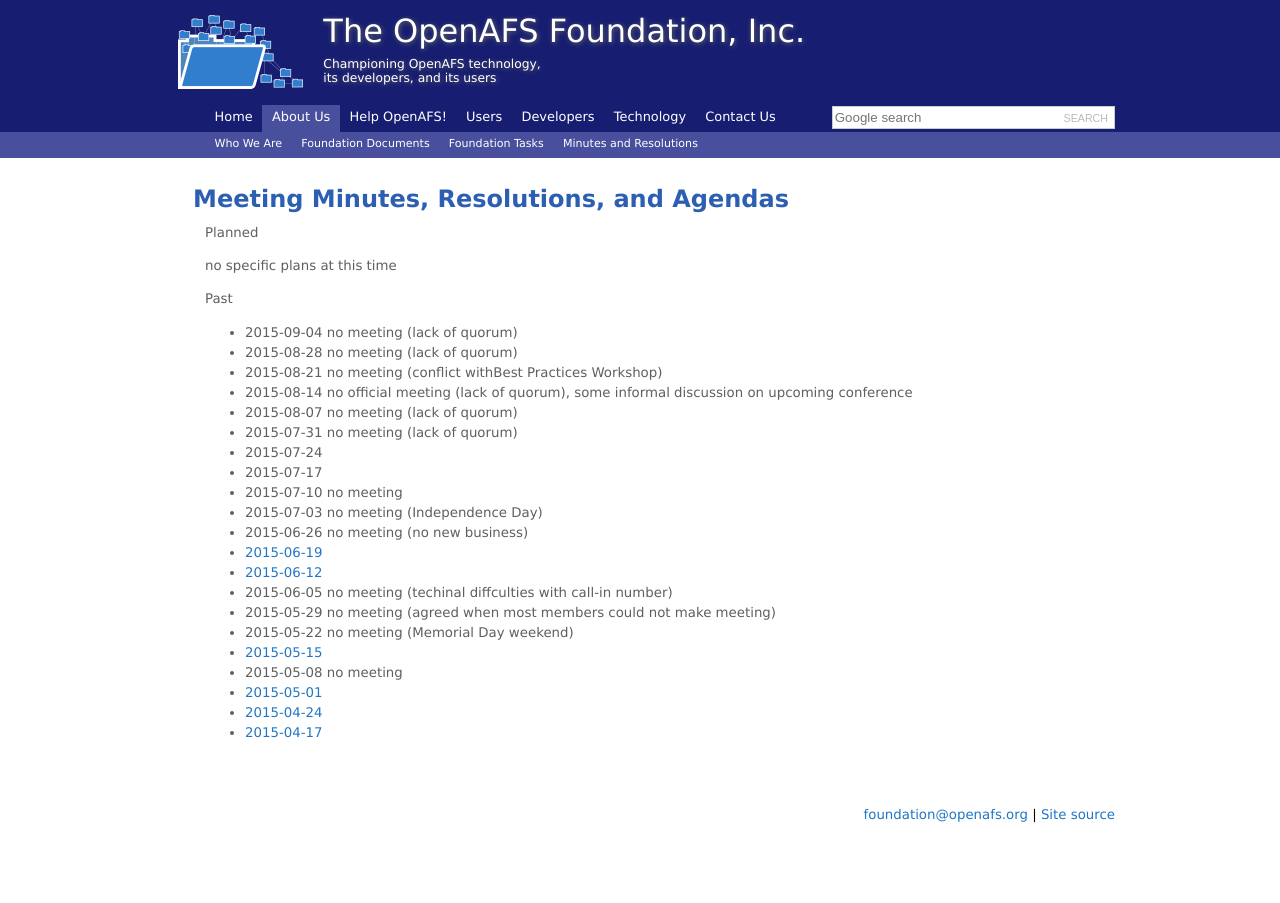
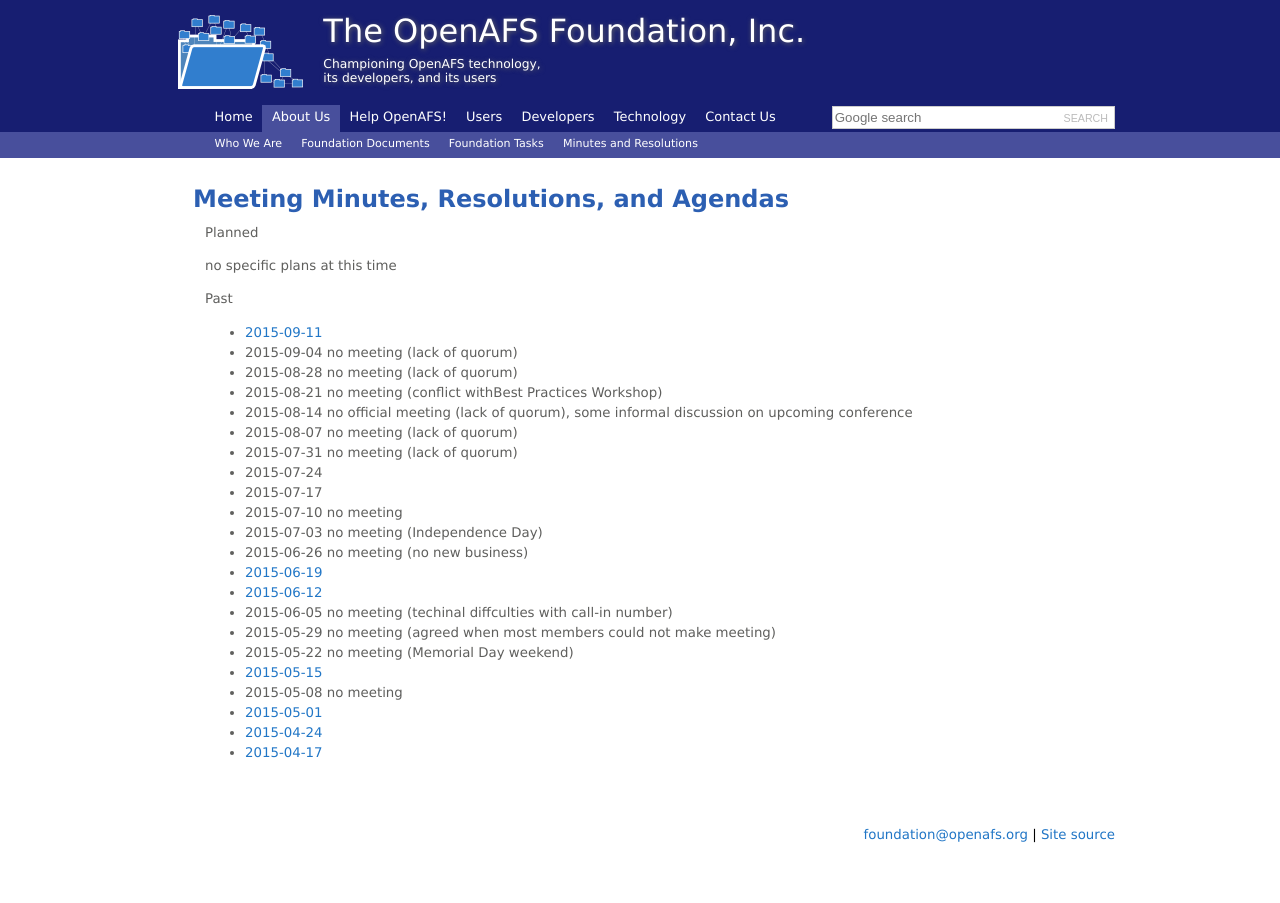
Before and after one commit to openafsfoundation/openafsfoundation.org, a Jekyll site: the page built from about/minutes/index.md, in a window 1280 px wide. Built offline with Jekyll 4.4.1, drawn with Linux system fonts in a browser that asks for light colours.

Commit message:
added link to meeting minutes for September 11

```diff
--- a/about/minutes/index.md
+++ b/about/minutes/index.md
@@ -11,6 +11,7 @@
 
 Past
 
+* [2015-09-11]({{site.github.url}}/about/minutes/2015-09-11/)
 * 2015-09-04 no meeting (lack of quorum)
 * 2015-08-28 no meeting (lack of quorum)
 * 2015-08-21 no meeting (conflict withBest Practices Workshop)
```
